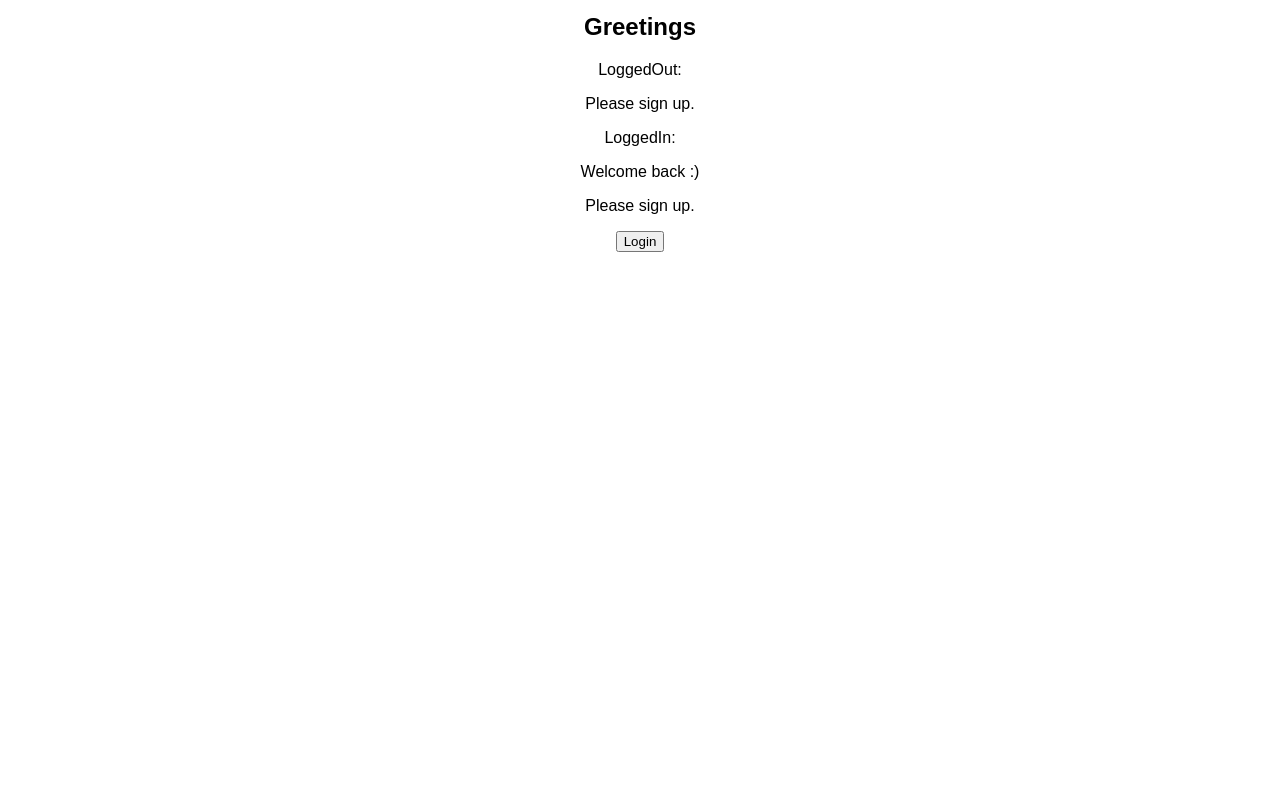
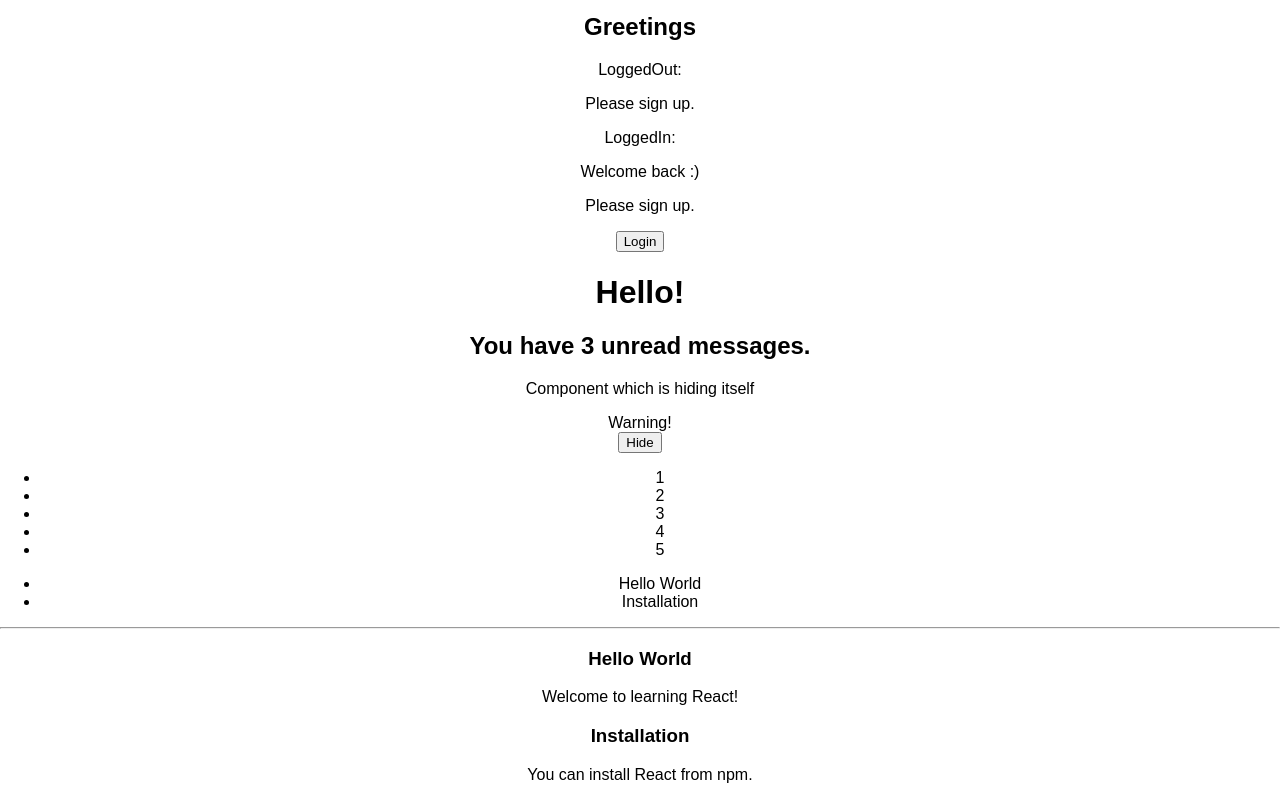
Before and after one commit to dominic22/typescript-react-redux-example, a React (Create React App) app: page / in a window 1280 px wide. Shown: the part 686-1486 px from the top of the page. Before the commit the page ends 938 px from the top, so only its background shows below. Built offline with nearby package versions, Linux system fonts and the light colour scheme.

Commit message:
Add list and keys, further examples for conditional rendering

```diff
--- a/src/App.tsx
+++ b/src/App.tsx
@@ -7,6 +7,10 @@ import { CommentProps } from './components/comment/comment.constants';
 import BasicButton from './components/buttons/BasicButton';
 import Greetings from './components/conditional-rendering/Greetings';
 import LoginControl from './components/controls/LoginControl';
+import Mailbox from './components/mailbox/Mailbox';
+import Page from './components/WarningBanner';
+import NumberList from './components/lists-and-keys/NumberList';
+import { Blog, BLOG_POSTS } from './components/lists-and-keys/Blog';
 
 const logo = require('./logo.svg');
 
@@ -18,6 +22,8 @@ const comment: CommentProps = {
         avatarUrl: 'http://placekitten.com/g/64/64',
     },
 };
+
+const messages = ['React', 'Re: React', 'Re:Re: React'];
 
 class App extends React.Component {
     render() {
@@ -42,7 +48,8 @@ class App extends React.Component {
                             {
                                 name: 'Dummy Author',
                                 avatarUrl:
-                                    'https://cdn1.iconfinder.com/data/icons/ninja-things-1/1772/ninja-simple-256.png'
+                                    'https://cdn1.iconfinder.com/data/icons/' +
+                                    'ninja-things-1/1772/ninja-simple-256.png'
                             },
                         text: 'This is a dummy comment.',
                         date: new Date()
@@ -59,6 +66,13 @@ class App extends React.Component {
                     LoggedIn: <Greetings isLoggedIn={true}/>
                 </div>
                 <LoginControl/>
+                <Mailbox unreadMessages={messages}/>
+                <div>
+                    <p>Component which is hiding itself</p>
+                    <Page/>
+                </div>
+                <NumberList numbers={[1, 2, 3, 4, 5]}/>
+                <Blog posts={BLOG_POSTS}/>
             </div>
         );
     }
--- /dev/null
+++ b/src/components/WarningBanner.tsx
@@ -0,0 +1,40 @@
+import * as React from 'react';
+
+function WarningBanner(props: any) {
+    if (!props.warn) {
+        return null;
+    }
+
+    return (
+        <div className="warning">
+            Warning!
+        </div>
+    );
+}
+
+class Page extends React.Component<any, any> {
+    constructor(props: any) {
+        super(props);
+        this.state = {showWarning: true};
+        this.handleToggleClick = this.handleToggleClick.bind(this);
+    }
+
+    handleToggleClick() {
+        this.setState(prevState => ({
+            showWarning: !prevState.showWarning
+        }));
+    }
+
+    render() {
+        return (
+            <div>
+                <WarningBanner warn={this.state.showWarning} />
+                <button onClick={this.handleToggleClick}>
+                    {this.state.showWarning ? 'Hide' : 'Show'}
+                </button>
+            </div>
+        );
+    }
+}
+
+export default Page;
--- a/src/components/controls/LoginControl.tsx
+++ b/src/components/controls/LoginControl.tsx
@@ -27,16 +27,23 @@ class LoginControl extends React.Component<Props, State> {
     render() {
         const isLoggedIn = this.state.isLoggedIn;
 
-        const button = isLoggedIn ? (
-            <LogoutButton onClick={this.handleLogoutClick}/>
-        ) : (
-            <LoginButton onClick={this.handleLoginClick}/>
-        );
+        // before change
+        // const button = isLoggedIn ? (
+        //     <LogoutButton onClick={this.handleLogoutClick}/>
+        // ) : (
+        //     <LoginButton onClick={this.handleLoginClick}/>
+        // );
+        // before change button was added as following in the markup below now we use inline expressions
+        // {button}
 
         return (
             <div>
                 <Greetings isLoggedIn={isLoggedIn}/>
-                {button}
+                {isLoggedIn ? (
+                    <LogoutButton onClick={this.handleLogoutClick}/>
+                ) : (
+                    <LoginButton onClick={this.handleLoginClick}/>
+                )}
             </div>
         );
     }
--- /dev/null
+++ b/src/components/lists-and-keys/Blog.tsx
@@ -0,0 +1,32 @@
+import * as React from 'react';
+
+export function Blog(props: {posts: any[]}) {
+    const sidebar = (
+        <ul>
+            {
+                props.posts.map((post) =>
+                (<li key={post.id}>{post.title}</li>))
+            }
+        </ul>
+    );
+    const content = props.posts.map((post) => (
+            <div key={post.id}>
+                <h3>{post.title}</h3>
+                <p>{post.content}</p>
+            </div>
+        )
+    );
+
+    return (
+        <div>
+            {sidebar}
+            <hr/>
+            {content}
+        </div>
+    );
+}
+
+export const BLOG_POSTS = [
+    {id: 1, title: 'Hello World', content: 'Welcome to learning React!'},
+    {id: 2, title: 'Installation', content: 'You can install React from npm.'}
+];
--- /dev/null
+++ b/src/components/lists-and-keys/NumberList.tsx
@@ -0,0 +1,25 @@
+import * as React from 'react';
+
+function ListItem(props: {value: number}) {
+    // There is no need to specify the key here:
+    return <li>{props.value}</li>;
+}
+
+function NumberList(props: {numbers: number[]}) {
+    const numbers = props.numbers;
+
+    // Keys help React identify which items have changed, are added, or are removed.
+    // Keys should be given to the elements inside the array to give the elements a stable identity:
+    const listItems = numbers.map((num: number) =>
+        (
+            <ListItem key={num.toString()} value={num}/>
+        )
+    );
+    return (
+        <ul>
+            {listItems}
+        </ul>
+    );
+}
+
+export default NumberList;
--- /dev/null
+++ b/src/components/mailbox/Mailbox.tsx
@@ -0,0 +1,16 @@
+import * as React from 'react';
+
+function Mailbox(props: {unreadMessages: string[]}) {
+    const unreadMessages = props.unreadMessages;
+
+    return (
+      <div>
+          <h1>Hello!</h1>
+          {unreadMessages.length > 0 &&
+            <h2>You have {unreadMessages.length} unread messages.</h2>
+          }
+      </div>
+    );
+}
+
+export default Mailbox;
```
Lines whose indentation alone changed are shown as unchanged.
